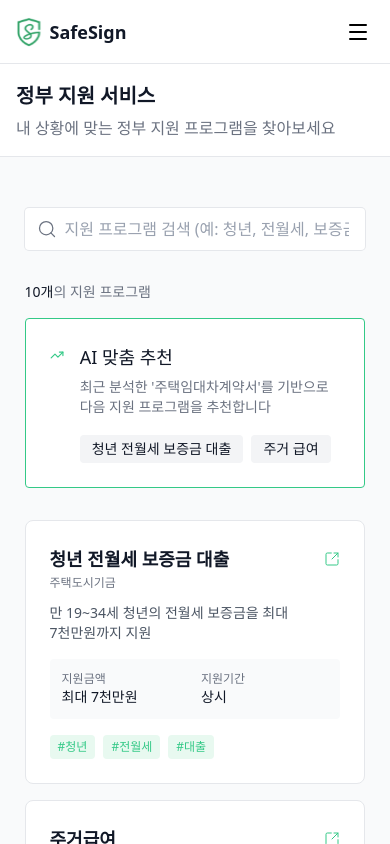
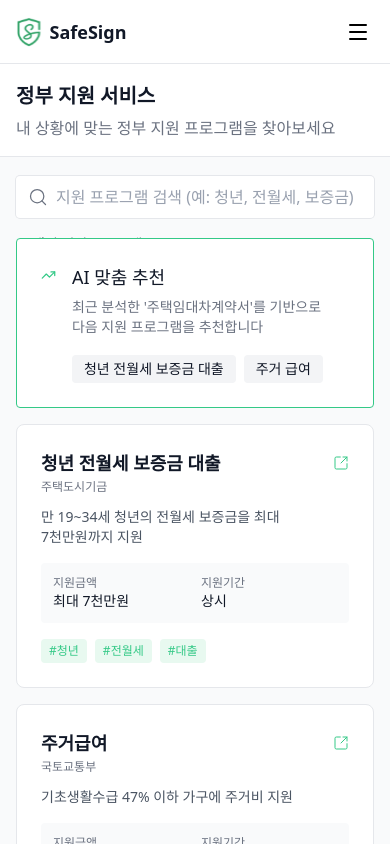
Before and after one commit to SafeSignProject/safeSign-frontend, a React (Vite) app: page /support in a window 390 px wide. Shown: the top 844 px of the page. Built offline with nearby package versions, Linux system fonts and the light colour scheme; a web font is replaced by a local one.

Commit message:
feat: 지원 페이지 모바일 레이아웃 적용

```diff
--- a/src/pages/SupportPage.tsx
+++ b/src/pages/SupportPage.tsx
@@ -21,7 +21,7 @@ const SupportPage = () => {
         title='정부 지원 서비스'
         desc='내 상황에 맞는 정부 지원 프로그램을 찾아보세요'
       />
-      <div className='mt-52 flex w-275 flex-col gap-8 max-sm:px-8'>
+      <div className='mt-44 flex w-275 flex-col space-y-4 px-4 sm:space-y-8 sm:p-8'>
         <Input
           isSearch={true}
           placeholder='지원 프로그램 검색 (예: 청년, 전월세, 보증금)'
```
